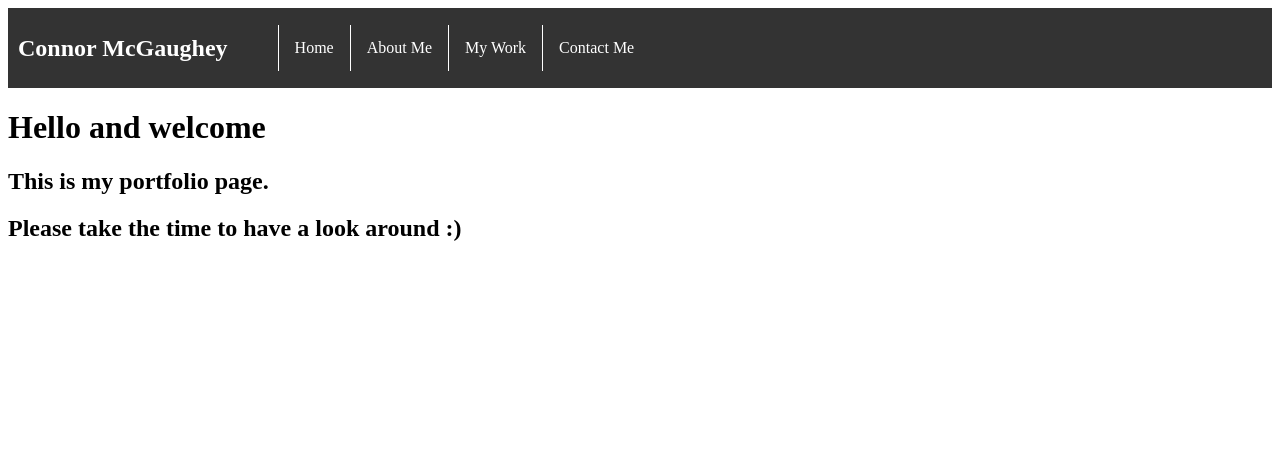
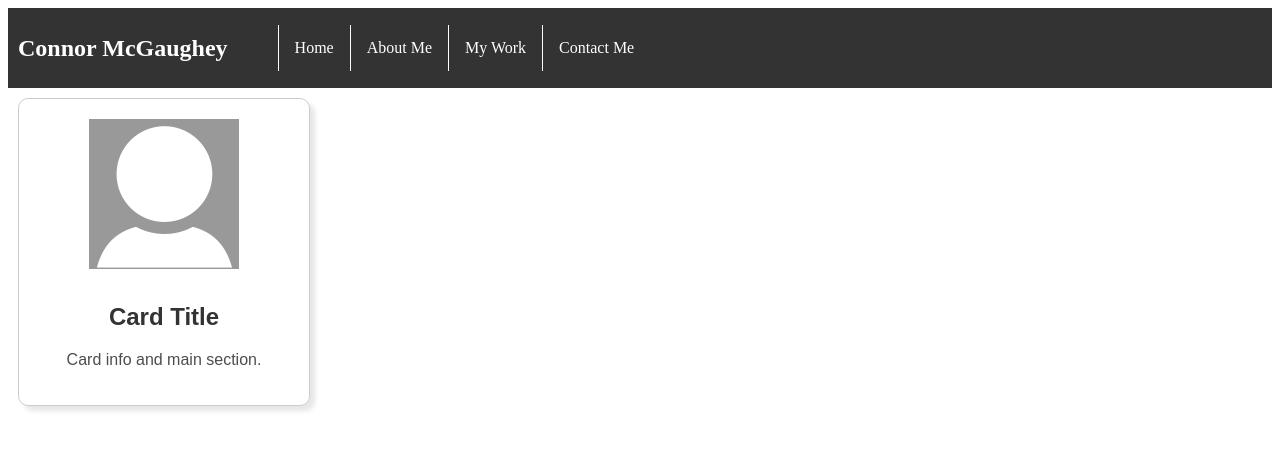
Before and after one commit to gaughey2000/my-app, a React (Vite) app: page / in a window 1280 px wide. Shown: the top 450 px of the page. Built offline with nearby package versions, Linux system fonts and the light colour scheme.

Commit message:
8.5 Cursor test

```diff
--- a/src/App.jsx
+++ b/src/App.jsx
@@ -11,7 +11,7 @@ function App() {
   return (
     <>
       <Header />
-      <Home />
+      <Card />
     </>
   );
 }
```
